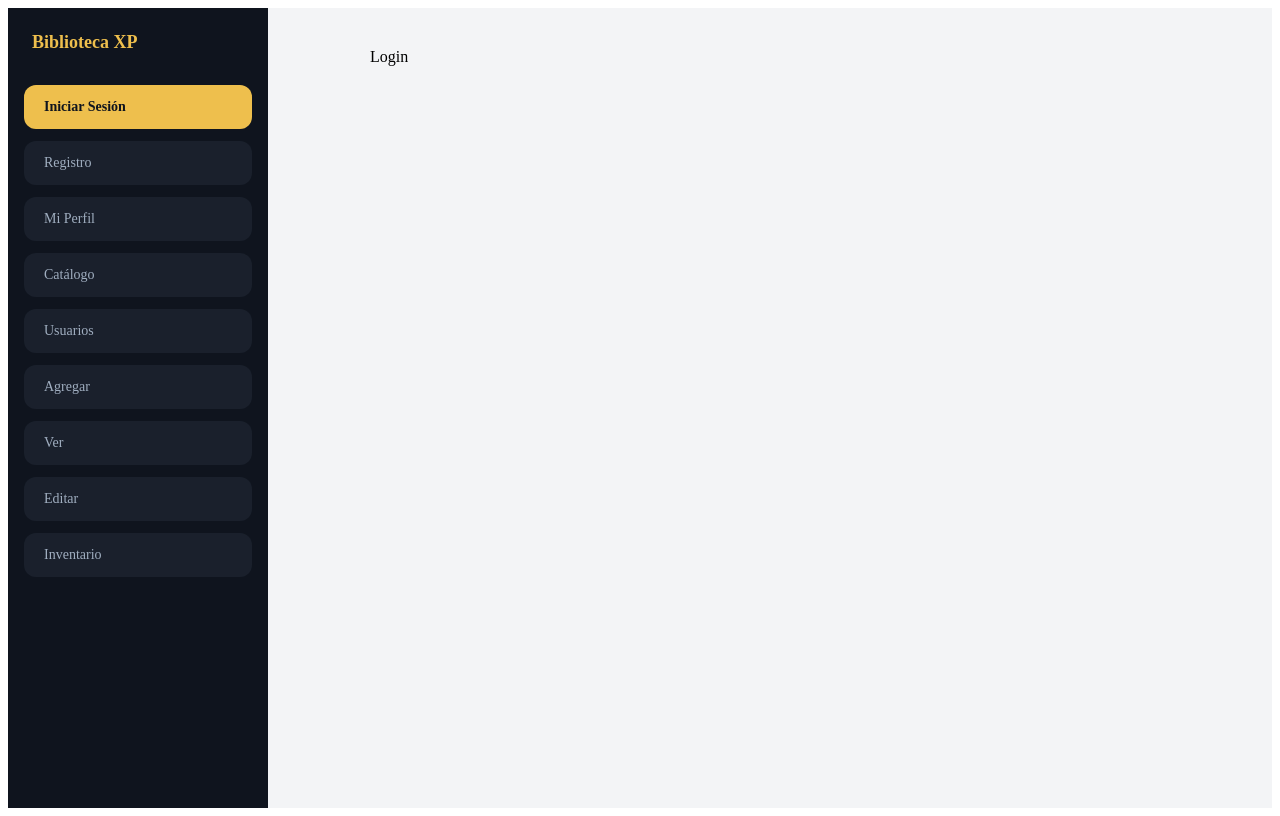
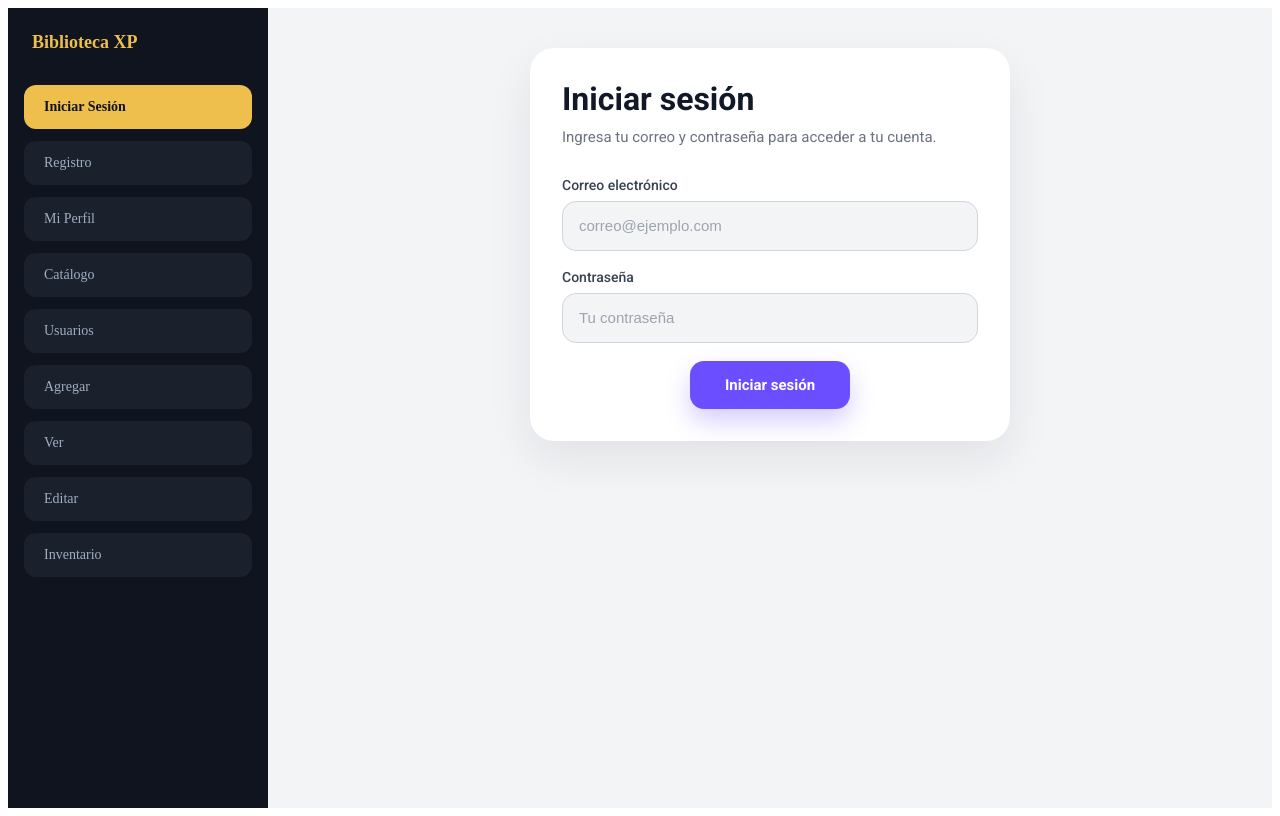
Before and after one commit to edwinecheverria102-max/XP_Practica, a React (Vite) app in the folder Frontend/: page / in a window 1280 px wide. Built offline with nearby package versions, Linux system fonts and the light colour scheme.

Commit message:
pruebas y vista de campo de correo y contraseña

```diff
--- /dev/null
+++ b/Frontend/src/Equipos/Equipo_1/Equipo_1.css
@@ -0,0 +1,118 @@
+@import url('https://fonts.googleapis.com/css2?family=Roboto:wght@400;500;700&display=swap');
+
+.login-page {
+    font-family: 'Roboto', sans-serif;
+    width: 100%;
+    max-width: 480px;
+    margin: 0 auto;
+    padding: 32px;
+    box-sizing: border-box;
+    background: #ffffff;
+    border-radius: 24px;
+    box-shadow: 0 18px 45px rgba(15, 23, 42, 0.08);
+}
+
+.login-title {
+    margin: 0 0 8px;
+    font-size: 32px;
+    font-weight: 700;
+    color: #111827;
+}
+
+.login-copy {
+    margin: 0 0 28px;
+    color: #6b7280;
+    font-size: 15px;
+    line-height: 1.5;
+}
+
+.login-form {
+    display: flex;
+    flex-direction: column;
+    gap: 18px;
+}
+
+.login-field {
+    display: flex;
+    flex-direction: column;
+    gap: 8px;
+}
+
+.login-field label {
+    font-size: 14px;
+    font-weight: 500;
+    color: #374151;
+}
+
+.login-field input {
+    height: 48px;
+    border: 1px solid #d1d5db;
+    border-radius: 14px;
+    background: #f3f4f6;
+    color: #111827;
+    padding: 0 16px;
+    font-size: 15px;
+    outline: none;
+    transition: border-color 0.2s ease, box-shadow 0.2s ease, background-color 0.2s ease;
+}
+
+.login-field input::placeholder {
+    color: #9ca3af;
+}
+
+.login-field input:focus {
+    border-color: #6b4eff;
+    background: #eef2ff;
+    box-shadow: 0 0 0 4px rgba(107, 78, 255, 0.14);
+}
+
+.login-actions {
+    display: flex;
+    justify-content: center;
+    gap: 12px;
+}
+
+.login-button {
+    height: 48px;
+    min-width: 160px;
+    border: none;
+    border-radius: 14px;
+    padding: 0 22px;
+    font-size: 15px;
+    font-weight: 600;
+    font-family: inherit;
+    cursor: pointer;
+    transition: transform 0.2s ease, box-shadow 0.2s ease, background-color 0.2s ease;
+}
+
+.login-button:hover {
+    transform: translateY(-1px);
+}
+
+.login-button--primary {
+    background: #6b4eff;
+    color: #ffffff;
+    box-shadow: 0 12px 24px rgba(107, 78, 255, 0.28);
+}
+
+.login-button--primary:hover {
+    background: #5c3ef0;
+}
+
+.login-button--secondary {
+    background: #e5e7eb;
+    color: #374151;
+}
+
+.login-button--secondary:hover {
+    background: #d1d5db;
+}
+
+.login-button--ghost {
+    background: #f3f4f6;
+    color: #4b5563;
+}
+
+.login-button--ghost:hover {
+    background: #e5e7eb;
+}
--- a/Frontend/src/Equipos/Equipo_1/Equipo_1.tsx
+++ b/Frontend/src/Equipos/Equipo_1/Equipo_1.tsx
@@ -1,7 +1,36 @@
-import React from 'react'
+import './Equipo_1.css'
 
 export const Login = () => {
     return (
-        <div>Login</div>
+        <section className="login-page" aria-labelledby="login-title">
+            <h1 className="login-title" id="login-title">Iniciar sesión</h1>
+            <p className="login-copy">Ingresa tu correo y contraseña para acceder a tu cuenta.</p>
+
+            <form className="login-form">
+                <div className="login-field">
+                    <label htmlFor="email">Correo electrónico</label>
+                    <input
+                        id="email"
+                        name="email"
+                        type="email"
+                        placeholder="correo@ejemplo.com"
+                    />
+                </div>
+
+                <div className="login-field">
+                    <label htmlFor="password">Contraseña</label>
+                    <input
+                        id="password"
+                        name="password"
+                        type="password"
+                        placeholder="Tu contraseña"
+                    />
+                </div>
+
+                <div className="login-actions">
+                    <button className="login-button login-button--primary" type="submit">Iniciar sesión</button>
+                </div>
+            </form>
+        </section>
     )
 }
```
Also changed, not shown: 1 other file (tests, documents, lock files or other folders).
